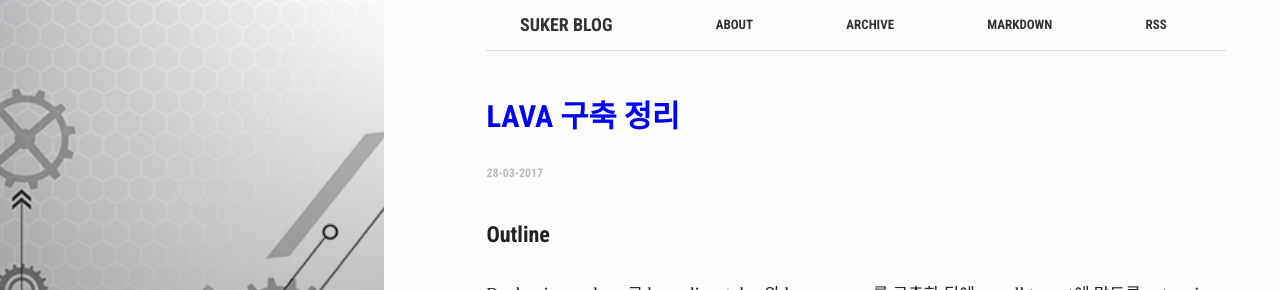
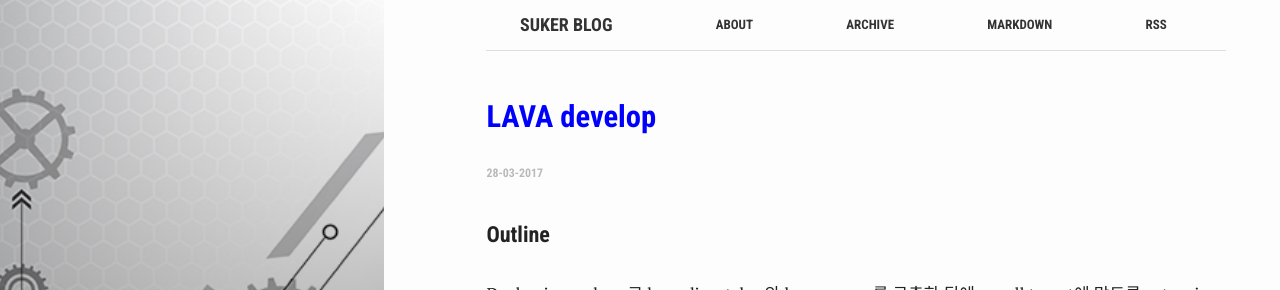
Before and after one commit to kchhero/kchhero.github.io, a Jekyll site: the page built from _posts/2017-03-28-CI-lava-develop.md, in a window 1280 px wide and 900 px high. Shown: the top 290 px of the window. Built offline with Jekyll 4.4.1, drawn with Linux system fonts in a browser that asks for light colours.

Commit message:
update 2017-03-28-CI-lava-develop.md

```diff
--- a/_posts/2017-03-28-CI-lava-develop.md
+++ b/_posts/2017-03-28-CI-lava-develop.md
@@ -1,5 +1,5 @@
 ---
-title: 'LAVA 구축 정리'
+title: 'LAVA develop'
 layout: post
 tags:
   - CI
```
